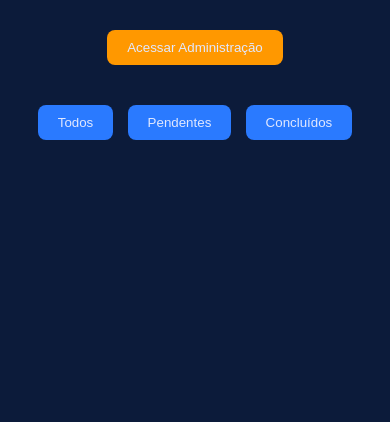
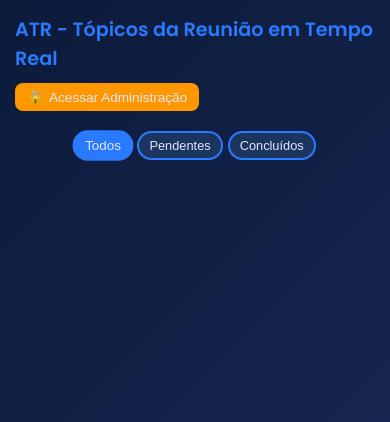
Before and after one commit to eudollyn/webatr, a plain HTML site: page index.html in a window 390 px wide. Drawn offline with Linux system fonts and the light colour scheme; no server answers.

Commit message:
Add files via upload

```diff
--- a/index.html
+++ b/index.html
@@ -7,97 +7,141 @@
   <style>
     @import url('https://fonts.googleapis.com/css2?family=Poppins:wght@400;600&display=swap');
 
+    * {
+      box-sizing: border-box;
+    }
+
     body {
-      background: #0c1b3a;
+      background: linear-gradient(135deg, #0c1b3a 0%, #1a2b5a 100%);
       color: #e1e8ff;
       font-family: 'Poppins', sans-serif;
       margin: 0;
-      padding: 30px 20px;
+      padding: 20px;
+      min-height: 100vh;
       display: flex;
       justify-content: center;
+      align-items: flex-start;
     }
 
     .container {
-      max-width: 800px;
+      max-width: 900px;
       width: 100%;
-      display: grid;
-      grid-template-columns: repeat(auto-fit, minmax(280px, 1fr));
-      gap: 20px;
     }
 
-    .filter-buttons {
+    .header {
+      display: flex;
+      justify-content: space-between;
+      align-items: center;
       margin-bottom: 20px;
-      text-align: center;
     }
 
-    .filter-buttons button {
-      background: #2a7aff;
-      color: #e1e8ff;
-      border: none;
-      padding: 10px 20px;
-      border-radius: 8px;
-      cursor: pointer;
-      margin: 0 5px;
-    }
-
-    .filter-buttons button:hover {
-      background: #1a5bff;
-    }
-
-    .admin-button {
-      text-align: center;
-      margin-bottom: 20px;
+    .header h1 {
+      font-size: 1.5rem;
+      font-weight: 600;
+      color: #2a7aff;
+      margin: 0;
     }
 
     .admin-button button {
       background: #ff9800;
       color: #e1e8ff;
       border: none;
-      padding: 10px 20px;
+      padding: 8px 16px;
       border-radius: 8px;
       cursor: pointer;
+      font-size: 0.9rem;
+      display: flex;
+      align-items: center;
+      gap: 5px;
     }
 
     .admin-button button:hover {
       background: #f57c00;
     }
 
+    .admin-button button::before {
+      content: '🔒';
+    }
+
+    .filter-buttons {
+      display: flex;
+      justify-content: center;
+      gap: 10px;
+      margin-bottom: 20px;
+      flex-wrap: wrap;
+    }
+
+    .filter-buttons button {
+      background: #1c355e;
+      color: #e1e8ff;
+      border: 2px solid #2a7aff;
+      padding: 8px 16px;
+      border-radius: 20px;
+      cursor: pointer;
+      font-size: 0.9rem;
+      transition: background 0.3s, transform 0.1s;
+    }
+
+    .filter-buttons button:hover {
+      background: #2a7aff;
+      transform: scale(1.05);
+    }
+
+    .filter-buttons button.active {
+      background: #2a7aff;
+      transform: scale(1.05);
+    }
+
+    .cards-container {
+      display: grid;
+      grid-template-columns: repeat(auto-fit, minmax(300px, 1fr));
+      gap: 20px;
+    }
+
     .card {
       background: #15294c;
-      border-radius: 16px;
-      padding: 20px 25px;
-      box-shadow: 0 4px 12px rgba(42, 122, 255, 0.25);
+      border-radius: 12px;
+      padding: 20px;
+      box-shadow: 0 4px 15px rgba(42, 122, 255, 0.15);
       transition: transform 0.3s ease, box-shadow 0.3s ease;
       cursor: default;
       user-select: none;
+      border: 1px solid rgba(42, 122, 255, 0.3);
     }
 
     .card:hover {
-      transform: translateY(-6px);
-      box-shadow: 0 10px 25px rgba(42, 122, 255, 0.45);
+      transform: translateY(-5px);
+      box-shadow: 0 8px 20px rgba(42, 122, 255, 0.3);
     }
 
     .card h3 {
-      margin: 0 0 12px 0;
+      margin: 0 0 10px 0;
       font-weight: 600;
-      font-size: 1.25rem;
-      color: #2a7aff;
+      font-size: 1.2rem;
+      background: linear-gradient(90deg, #2a7aff, #5e92ff);
+      -webkit-background-clip: text;
+      -webkit-text-fill-color: transparent;
       user-select: text;
+      display: flex;
+      align-items: center;
+      gap: 5px;
     }
 
     .card p {
       margin: 0;
       font-weight: 400;
-      font-size: 1rem;
+      font-size: 0.95rem;
       color: #e1e8ff;
       user-select: text;
-      line-height: 1.4;
+      line-height: 1.5;
       white-space: pre-wrap;
     }
 
     .card.completed h3::before {
-      content: '✔ ';
+      content: '✔';
       color: #4caf50;
+      font-size: 1rem;
+      animation: check 0.3s ease-in-out;
     }
 
     .card.completed p {
@@ -111,20 +155,106 @@
       text-align: center;
       width: 100%;
       grid-column: 1/-1;
+      font-size: 1rem;
+    }
+
+    @keyframes check {
+      0% { transform: scale(0); }
+      50% { transform: scale(1.2); }
+      100% { transform: scale(1); }
+    }
+
+    /* Responsividade para celular */
+    @media (max-width: 768px) {
+      body {
+        padding: 15px;
+      }
+
+      .header {
+        flex-direction: column;
+        gap: 10px;
+        align-items: flex-start;
+      }
+
+      .header h1 {
+        font-size: 1.3rem;
+      }
+
+      .admin-button button {
+        padding: 6px 12px;
+        font-size: 0.85rem;
+      }
+
+      .filter-buttons {
+        flex-direction: row;
+        gap: 8px;
+      }
+
+      .filter-buttons button {
+        padding: 6px 12px;
+        font-size: 0.85rem;
+      }
+
+      .cards-container {
+        grid-template-columns: 1fr;
+        gap: 15px;
+      }
+
+      .card {
+        padding: 15px;
+      }
+
+      .card h3 {
+        font-size: 1.1rem;
+      }
+
+      .card p {
+        font-size: 0.9rem;
+      }
+    }
+
+    @media (max-width: 480px) {
+      .header h1 {
+        font-size: 1.2rem;
+      }
+
+      .filter-buttons {
+        gap: 5px;
+      }
+
+      .filter-buttons button {
+        padding: 5px 10px;
+        font-size: 0.8rem;
+      }
+
+      .card {
+        padding: 12px;
+      }
+
+      .card h3 {
+        font-size: 1rem;
+      }
+
+      .card p {
+        font-size: 0.85rem;
+      }
     }
   </style>
 </head>
 <body>
   <div class="container">
-    <div class="admin-button">
-      <button onclick="window.location.href='admin.html'">Acessar Administração</button>
+    <div class="header">
+      <h1>ATR - Tópicos da Reunião em Tempo Real</h1>
+      <div class="admin-button">
+        <button onclick="window.location.href='admin.html'">Acessar Administração</button>
+      </div>
     </div>
     <div class="filter-buttons">
-      <button onclick="filtrarTopicos('todos')">Todos</button>
+      <button onclick="filtrarTopicos('todos')" class="active">Todos</button>
       <button onclick="filtrarTopicos('pendentes')">Pendentes</button>
       <button onclick="filtrarTopicos('concluidos')">Concluídos</button>
     </div>
-    <div id="cardsContainer"></div>
+    <div class="cards-container" id="cardsContainer"></div>
   </div>
 
   <!-- Firebase -->
@@ -141,6 +271,7 @@
       storageBucket: "webatr-4221b.firebasestorage.app",
       messagingSenderId: "285528231313",
       appId: "1:285528231313:web:d50fa5c929ebe6bfef5e30",
+      appId: "seu-app-id"
     };
 
     // Inicializa Firebase
@@ -176,6 +307,10 @@
     }
 
     function filtrarTopicos(filtro) {
+      const buttons = document.querySelectorAll('.filter-buttons button');
+      buttons.forEach(btn => btn.classList.remove('active'));
+      event.target.classList.add('active');
+
       const filtrados = {};
       if (filtro === 'todos') {
         renderTópicos(dadosAtuais);
```
